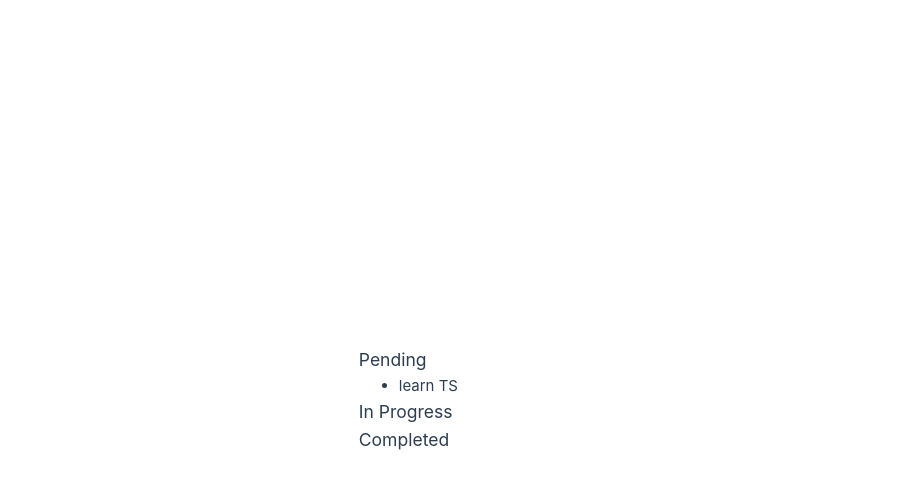
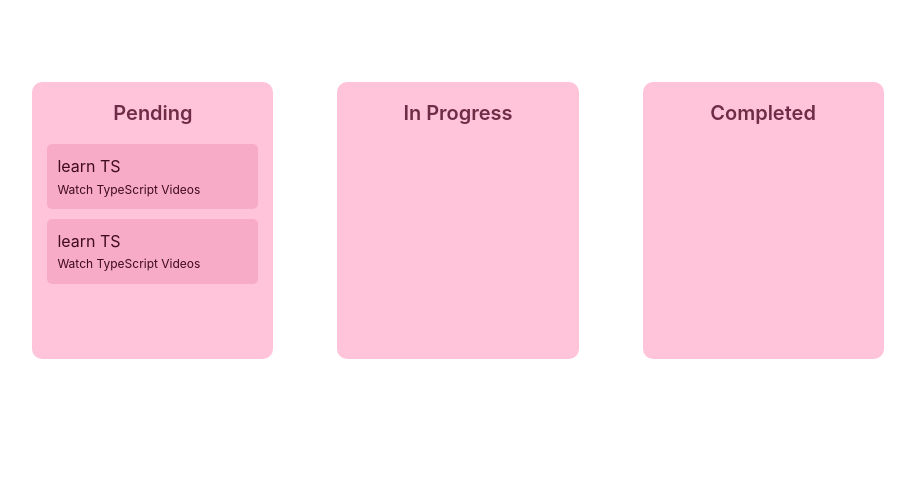
Before and after one commit to UlyanaFilkova/ToDo, a Vue app: page / in a window 1280 px wide. Shown: the top 488 px of the page, without its empty margins (182-1097 px from the left). Built offline with nearby package versions, Linux system fonts and the light colour scheme.

Commit message:
add draggable

```diff
--- a/package.json
+++ b/package.json
@@ -13,7 +13,8 @@
     "format": "prettier --write src/"
   },
   "dependencies": {
-    "vue": "^3.4.29"
+    "vue": "^3.4.29",
+    "vuedraggable": "^4.1.0"
   },
   "devDependencies": {
     "@rushstack/eslint-patch": "^1.8.0",
--- a/src/App.vue
+++ b/src/App.vue
@@ -9,32 +9,3 @@ import ToDoList from './components/ToDoList.vue'
     </div>
   </div>
 </template>
-
-<style scoped>
-header {
-  line-height: 1.5;
-}
-
-.logo {
-  display: block;
-  margin: 0 auto 2rem;
-}
-
-@media (min-width: 1024px) {
-  header {
-    display: flex;
-    place-items: center;
-    padding-right: calc(var(--section-gap) / 2);
-  }
-
-  .logo {
-    margin: 0 2rem 0 0;
-  }
-
-  header .wrapper {
-    display: flex;
-    place-items: flex-start;
-    flex-wrap: wrap;
-  }
-}
-</style>
--- a/src/assets/main.css
+++ b/src/assets/main.css
@@ -21,15 +21,61 @@ a,
   }
 }
 
-@media (min-width: 1024px) {
-  body {
-    display: flex;
-    place-items: center;
-  }
-
-  #app {
-    display: grid;
-    grid-template-columns: 1fr 1fr;
-    padding: 0 2rem;
+.groups-wrapper {
+  width: 70%;
+  margin: 50px auto 0;
+  display: flex;
+  justify-content: space-between;
+  gap: 5vw;
+}
+@media (max-width: 1100px) {
+  .groups-wrapper {
+    width: 90%;
   }
 }
+
+.group-wrapper {
+  flex: 1;
+  background-color: #ffc4da;
+  padding: 15px;
+  border-radius: 10px;
+}
+
+.group-wrapper h3 {
+  font-size: 20px;
+  font-weight: 600;
+  color: #6f2c46;
+  text-align: center;
+  margin-bottom: 15px;
+}
+
+.group-wrapper ul {
+  padding: 0;
+}
+
+.group-wrapper li {
+  list-style: none;
+  background-color: #f7abc7;
+  padding: 10px;
+  color: #400a1f;
+  font-size: 16px;
+  cursor: grab;
+  margin-bottom: 10px;
+  border-radius: 5px;
+}
+
+.group-wrapper li:last-child {
+  margin-bottom: 0;
+}
+
+.group-wrapper li:hover {
+  background-color: #f595b8;
+}
+
+.todoDescription {
+  font-size: 12px;
+}
+
+.draggable {
+  min-height: 200px;
+}
--- a/src/components/ToDoGroup.vue
+++ b/src/components/ToDoGroup.vue
@@ -2,6 +2,7 @@
 import { computed } from 'vue'
 import { ToDoStatus, type ToDo } from '@/types'
 import useTodos from '@/store/useTodos'
+import Draggable from 'vuedraggable'
 
 interface Props {
   status: ToDoStatus
@@ -20,10 +21,17 @@ const todoList = getTodosByStatus(props.status)
 </script>
 
 <template>
-  <div>
+  <div class="group-wrapper">
     <h3>{{ groupLabel[props.status] }}</h3>
-    <ul>
-      <li v-for="todo in todoList" :key="todo.id">{{ todo.title }}</li>
-    </ul>
+    <Draggable class="draggable" :list="todoList" group="todos" itemKey="id">
+      <template #item="{element: todo}">
+
+        <li>
+          {{ todo.title }}
+          <p class="todoDescription">{{ todo.description }}</p>
+        </li>
+      </template>
+    </Draggable>
+
   </div>
 </template>
--- a/src/components/ToDoList.vue
+++ b/src/components/ToDoList.vue
@@ -3,8 +3,10 @@ import ToDoGroup from './ToDoGroup.vue'
 import { ToDoStatus } from '@/types'
 </script>
 
-<template>
-  <ToDoGroup :status="ToDoStatus.Pending" />
-  <ToDoGroup :status="ToDoStatus.InProgress" />
-  <ToDoGroup :status="ToDoStatus.Completed" />
+<template >
+  <div class="groups-wrapper">
+    <ToDoGroup :status="ToDoStatus.Pending" />
+    <ToDoGroup :status="ToDoStatus.InProgress" />
+    <ToDoGroup :status="ToDoStatus.Completed" />
+  </div>
 </template>
--- a/src/store/useTodos.ts
+++ b/src/store/useTodos.ts
@@ -1,30 +1,36 @@
 import { type ToDo, ToDoStatus } from '@/types'
-import {computed, reactive} from 'vue';
+import { computed, reactive } from 'vue'
 
-interface TodoStore{
-    [ToDoStatus.Pending] :ToDo[],
-    [ToDoStatus.InProgress] :ToDo[],
-    [ToDoStatus.Completed] :ToDo[],
+interface TodoStore {
+  [ToDoStatus.Pending]: ToDo[]
+  [ToDoStatus.InProgress]: ToDo[]
+  [ToDoStatus.Completed]: ToDo[]
 }
 
 const defaultValue = {
-    [ToDoStatus.Pending] :[
+  [ToDoStatus.Pending]: [
     {
       id: 1,
       title: 'learn TS',
       description: 'Watch TypeScript Videos',
       status: ToDoStatus.Pending
     },
+    {
+      id: 2,
+      title: 'learn TS',
+      description: 'Watch TypeScript Videos',
+      status: ToDoStatus.Pending
+    }
   ],
-    [ToDoStatus.InProgress] :[],
-    [ToDoStatus.Completed] :[],
+  [ToDoStatus.InProgress]: [],
+  [ToDoStatus.Completed]: []
 }
 
-const todoStore = reactive<TodoStore>(defaultValue);
+const todoStore = reactive<TodoStore>(defaultValue)
 
 export default () => {
   const getTodosByStatus = (todoStatus: ToDoStatus) => {
-        return computed(()=>todoStore[todoStatus]);
-    };
-    return {getTodosByStatus};
+    return computed(() => todoStore[todoStatus])
   }
+  return { getTodosByStatus }
+}
```
Also changed, not shown: 1 other file (tests, documents, lock files or other folders). Lines whose indentation alone changed are shown as unchanged.
